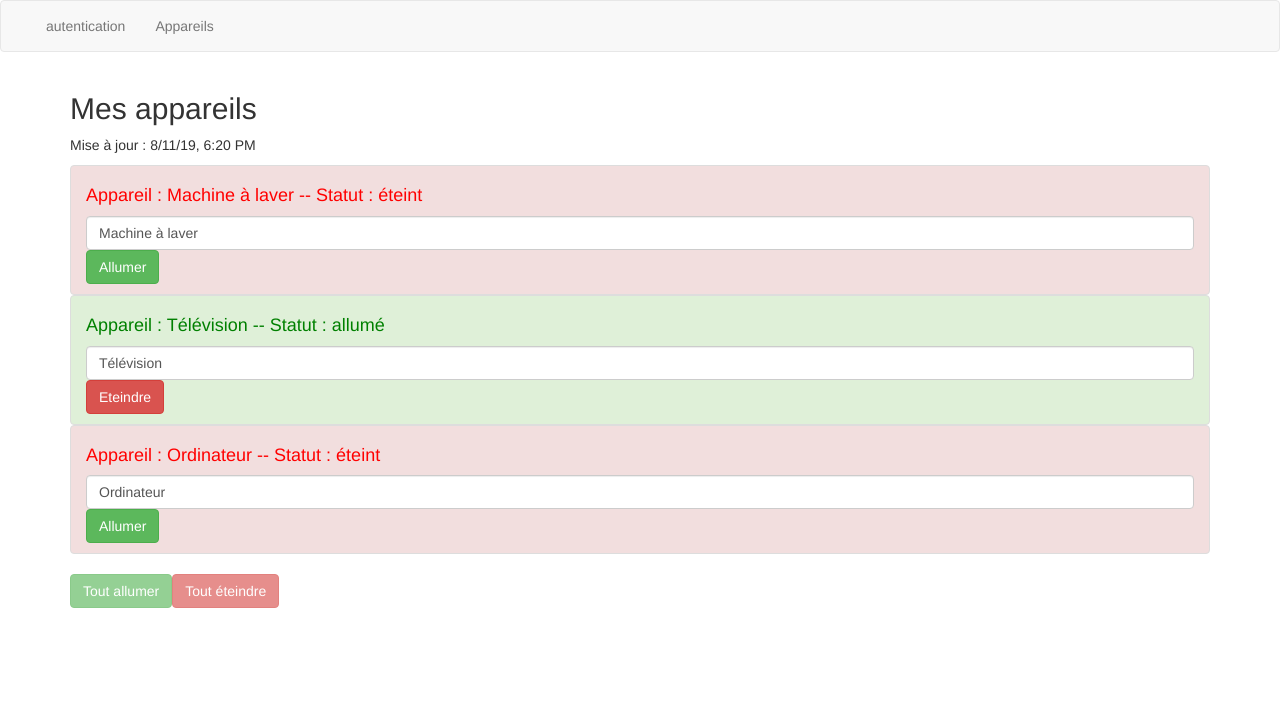
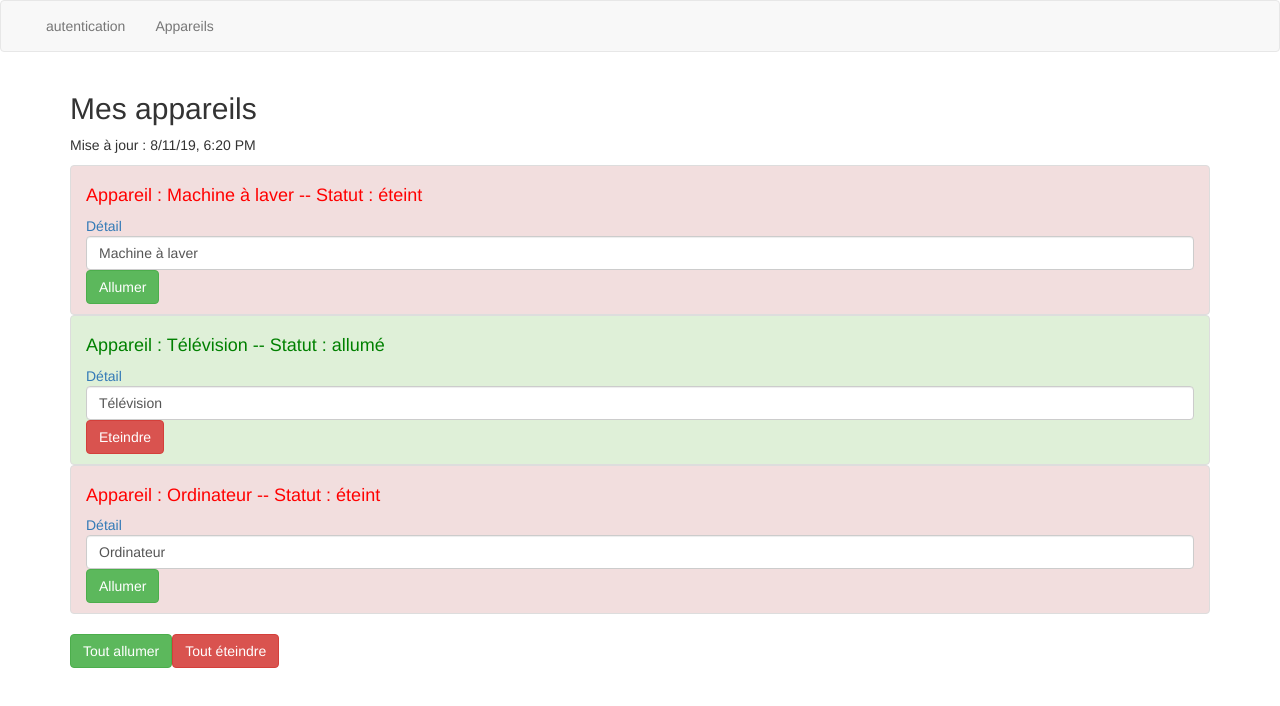
Before and after one commit to RAF24/mon-premier-projet, an Angular app: page / in a window 1280 px wide. Shown: the top 706 px of the page. Built offline with nearby package versions, Linux system fonts and the light colour scheme.

Commit message:
création de composants et mise en place du routing de l'application

```diff
--- a/src/app/appareil-view/appareil-view.component.html
+++ b/src/app/appareil-view/appareil-view.component.html
@@ -4,7 +4,8 @@
           <app-appareil *ngFor="let appareil of appareils; let i =index"
                         [appareilName] = "appareil.name"
                         [appareilStatus] = "appareil.status"
-                        [index]="i">
+                        [index]="i"
+                        [id]="appareil.id">
         </app-appareil>
 
         </ul>
--- a/src/app/appareil-view/appareil-view.component.ts
+++ b/src/app/appareil-view/appareil-view.component.ts
@@ -20,7 +20,13 @@
       }, 2000);
 });
 
-  constructor(private appareilService : AppareilService) { }
+  constructor(private appareilService : AppareilService) {
+    setTimeout(
+      () =>{
+        this.isAuth = true;
+      }, 4000
+    );
+  }
 
   ngOnInit() {
     this.appareils = this.appareilService.appareils;
--- a/src/app/appareil/appareil.component.html
+++ b/src/app/appareil/appareil.component.html
@@ -2,6 +2,7 @@
       'list-group-item-success': appareilStatus ==='allumé',
       'list-group-item-danger': appareilStatus ==='éteint'}">
   <h4 [ngStyle]="{color: getColor()}">Appareil : {{ appareilName }} -- Statut : {{getStatus()}}</h4>
+  <a [routerLink]="[id]">Détail</a>
   <input type="text" class="form-control" [(ngModel)] = "appareilName"/>
   <button class="btn btn-success"
             *ngIf="appareilStatus === 'éteint'"
--- a/src/app/appareil/appareil.component.ts
+++ b/src/app/appareil/appareil.component.ts
@@ -11,6 +11,7 @@
   @Input() appareilName :string;
   @Input() appareilStatus : string;
   @Input() index : number;
+  @Input() id : number;
 
 
   constructor(private appareilService : AppareilService) { }
--- /dev/null
+++ b/src/app/four-oh-four/four-oh-four.component.html
@@ -0,0 +1,2 @@
+<h2>Erreur 404</h2>
+<p>La page que vous cherchez n'existe pas!</p>
--- /dev/null
+++ b/src/app/four-oh-four/four-oh-four.component.ts
@@ -0,0 +1,15 @@
+import { Component, OnInit } from '@angular/core';
+
+@Component({
+  selector: 'app-four-oh-four',
+  templateUrl: './four-oh-four.component.html',
+  styleUrls: ['./four-oh-four.component.scss']
+})
+export class FourOhFourComponent implements OnInit {
+
+  constructor() { }
+
+  ngOnInit() {
+  }
+
+}
--- a/src/app/services/appareil.service.ts
+++ b/src/app/services/appareil.service.ts
@@ -2,14 +2,17 @@
 
     appareils = [
         {
+          id:1,
           name: "Machine à laver",
           status: "éteint"
         },
         {
+            id:2,
           name: "Télévision",
           status: "allumé"
         },
         {
+            id:3,
           name: "Ordinateur",
           status: "éteint"
         }
@@ -43,6 +46,15 @@
     }
 
 
+    //recupère un appareil à travers son id
+    getAppareilById(id : number){
+        const appareil = this.appareils.find(
+            (s) => {
+                return s.id === id;
+            });
+        return appareil;
+    }
+
 
 
 }
--- /dev/null
+++ b/src/app/single-appareil/single-appareil.component.html
@@ -0,0 +1,3 @@
+<h2>{{name}}</h2>
+<p>Status : {{status}}</p>
+<a routerLink="/appareils">Retour à la liste</a>
--- /dev/null
+++ b/src/app/single-appareil/single-appareil.component.ts
@@ -0,0 +1,23 @@
+import { Component, OnInit } from '@angular/core';
+import { AppareilService } from '../services/appareil.service';
+import { ActivatedRoute } from '@angular/router';
+
+@Component({
+  selector: 'app-single-appareil',
+  templateUrl: './single-appareil.component.html',
+  styleUrls: ['./single-appareil.component.scss']
+})
+export class SingleAppareilComponent implements OnInit {
+
+  name : string = "Appareil";
+  status : string = "Status";
+
+  constructor(private appareilService : AppareilService, private route : ActivatedRoute) { }
+
+  ngOnInit() {
+    const id = this.route.snapshot.params['id'];
+    this.name = this.appareilService.getAppareilById(+id).name;
+    this.status = this.appareilService.getAppareilById(+id).status;
+  }
+
+}
```
Also changed, not shown: src/app/app.module.ts (+9 -2 lines), src/app/four-oh-four/four-oh-four.component.scss (added), src/app/single-appareil/single-appareil.component.scss (added), 2 other files (tests, documents, lock files or other folders).
